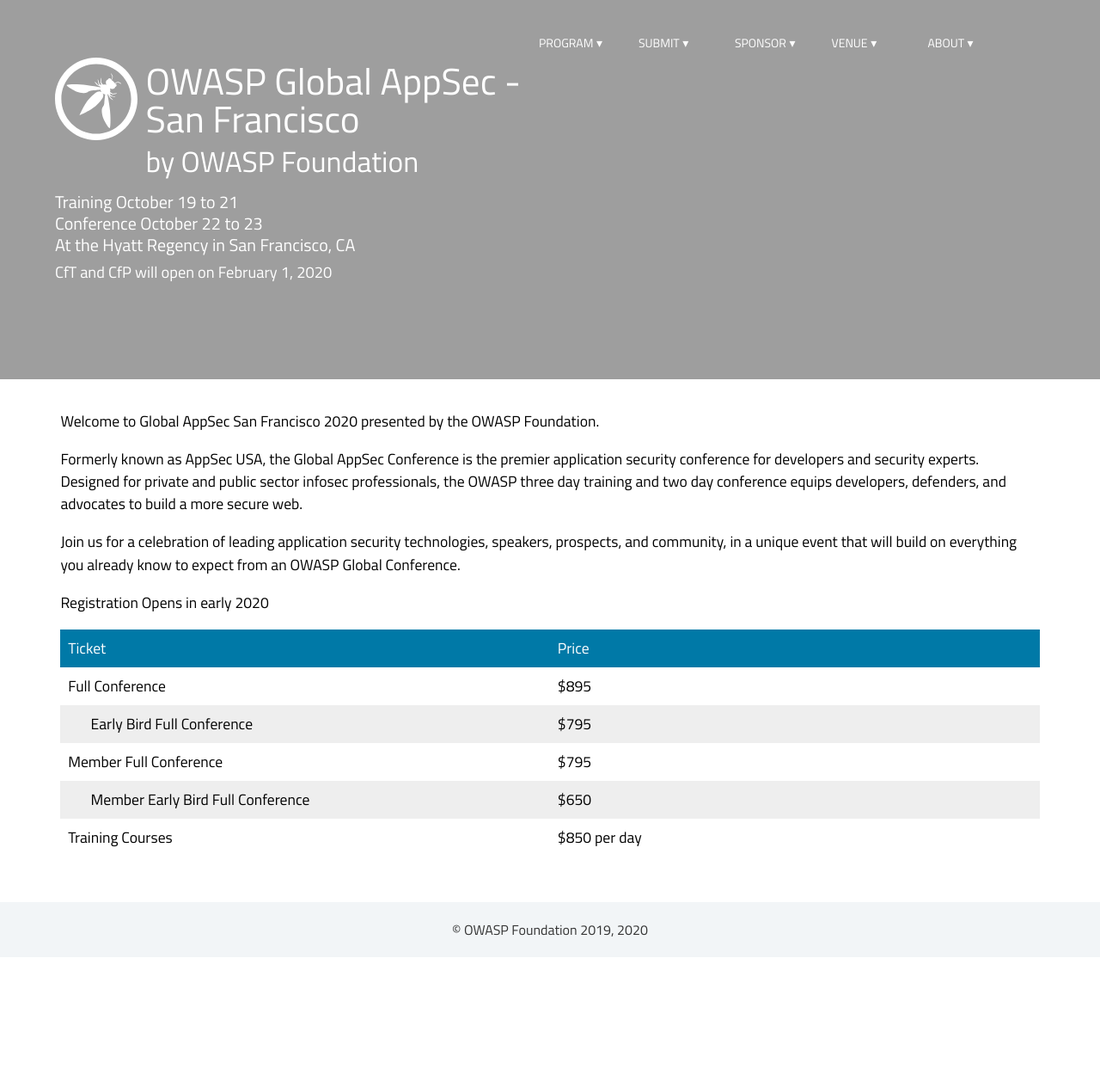
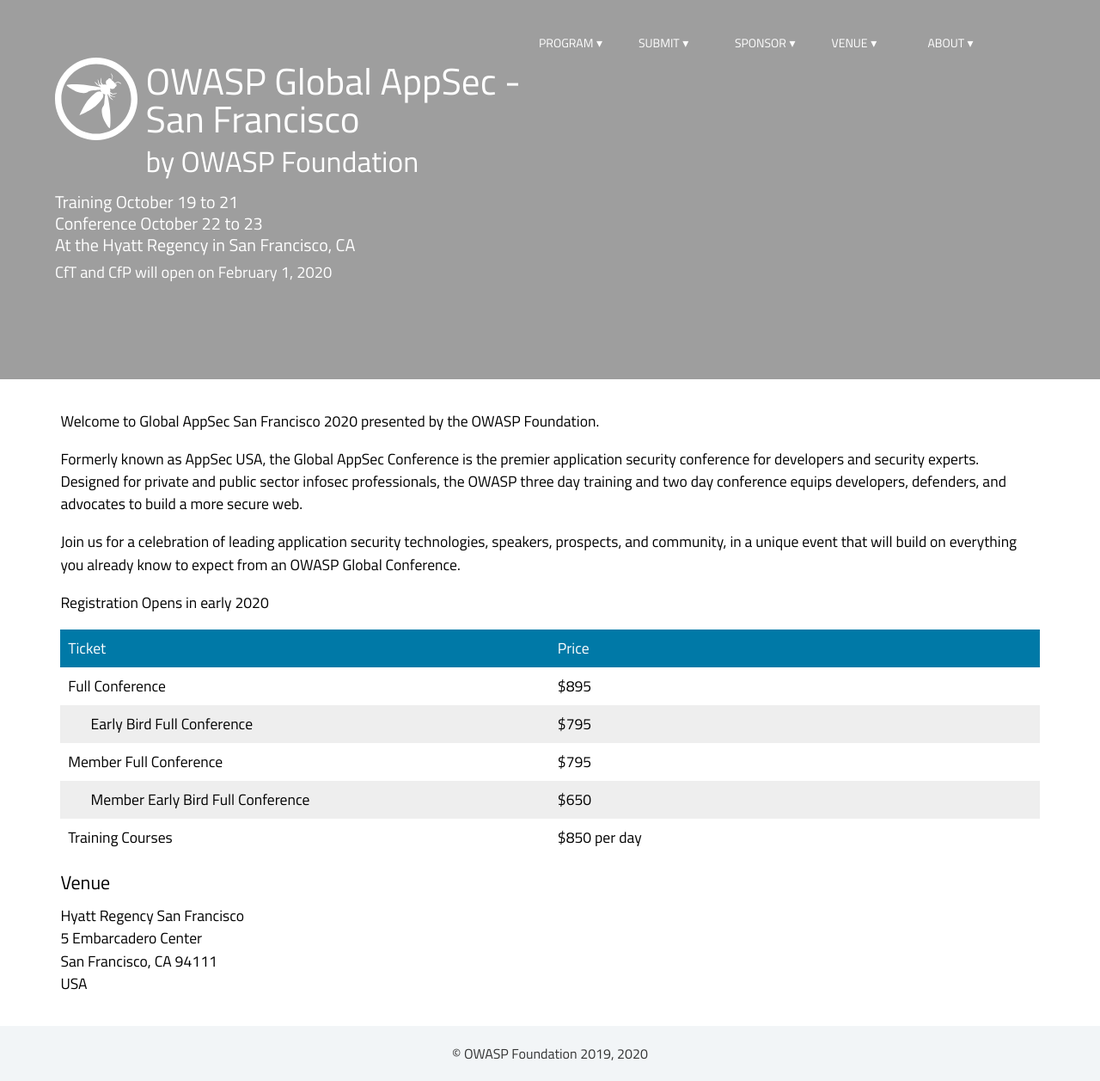
Before and after one commit to isabella232/www-event-gassf-old, a Jekyll site: the page built from index.html, in a window 1280 px wide. Shown: the whole page at 86% size. Built offline with Jekyll 4.4.1, drawn with Linux system fonts in a browser that asks for light colours; nearby versions of some CDN libraries; some web fonts are replaced; before the commit the page ends 1113 px from its top, so only the background shows below that.

Commit message:
update to include venue on front

```diff
--- a/index.html
+++ b/index.html
@@ -43,4 +43,12 @@
 				</tr>
 			</tbody>
 		</table>
+
+	<div>
+		<h3>Venue</h3>
+		Hyatt Regency San Francisco<br>
+		5 Embarcadero Center<br>
+		San Francisco, CA 94111<br>
+		USA
+	</div>
 </section>
```
